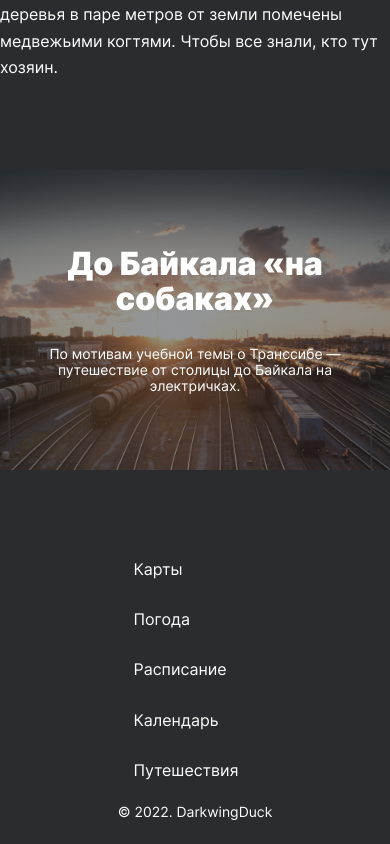
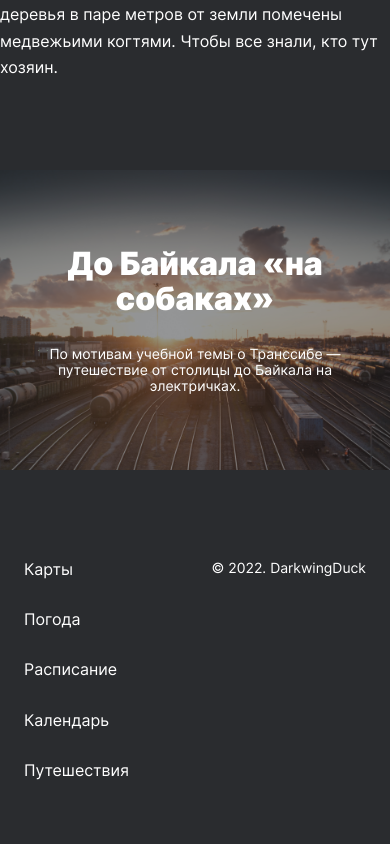
Before and after one commit to Sutanisurafu/russian-travel, a plain HTML site: page index.html in a window 390 px wide. Shown: the part 10108-10952 px from the top of the page. After the commit the page ends 10912 px from the top, so only its background shows below. Drawn offline with Linux system fonts and the light colour scheme.

```diff
--- a/blocks/footer/__copyright/footer__copyright.css
+++ b/blocks/footer/__copyright/footer__copyright.css
@@ -9,12 +9,6 @@
   color: #FFFFFF;
 }
 
-@media screen and (max-width: 810px) {
-  .footer__copyright {
-    flex-direction: column;
-    margin-top: 24px;
-  }
-}
 @media screen and (max-width: 320px) {
   .footer__copyright {
     margin-bottom: 0;
--- a/blocks/footer/__link/footer__link.css
+++ b/blocks/footer/__link/footer__link.css
@@ -6,7 +6,6 @@
   font-size: 16px;
   line-height: 18px;
   color: #FFFFFF;
-  margin-right: 18px;
   text-decoration: none;
 }
 
--- a/blocks/footer/footer.css
+++ b/blocks/footer/footer.css
@@ -19,13 +19,6 @@
   }
 }
 
-@media screen and (max-width: 810px) {
-  .footer {
-    align-items: center;
-    flex-direction: column;
-  }
-}
-
 @media screen and (max-width: 320px) {
   .footer {
     margin-top: 64px;
```
